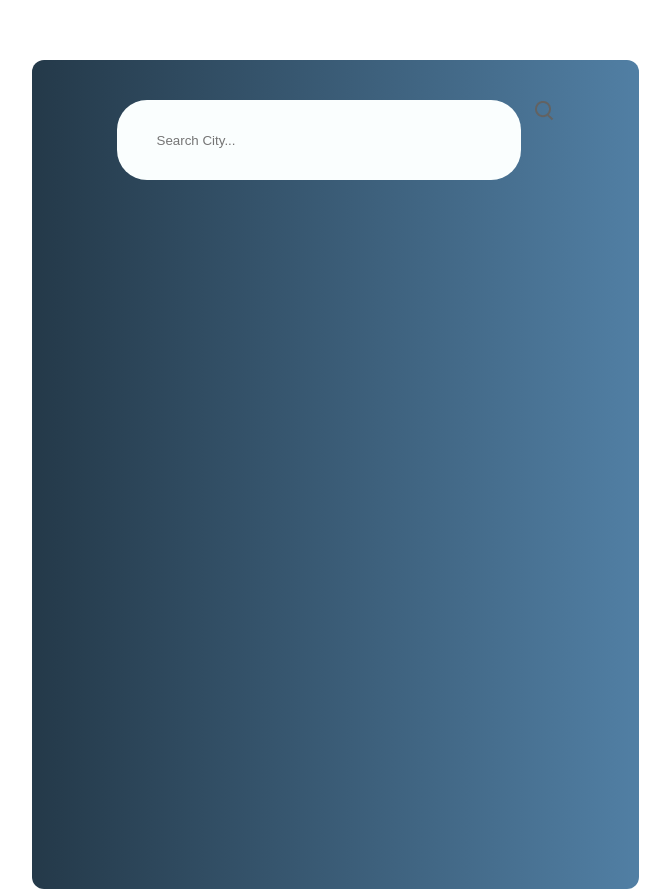
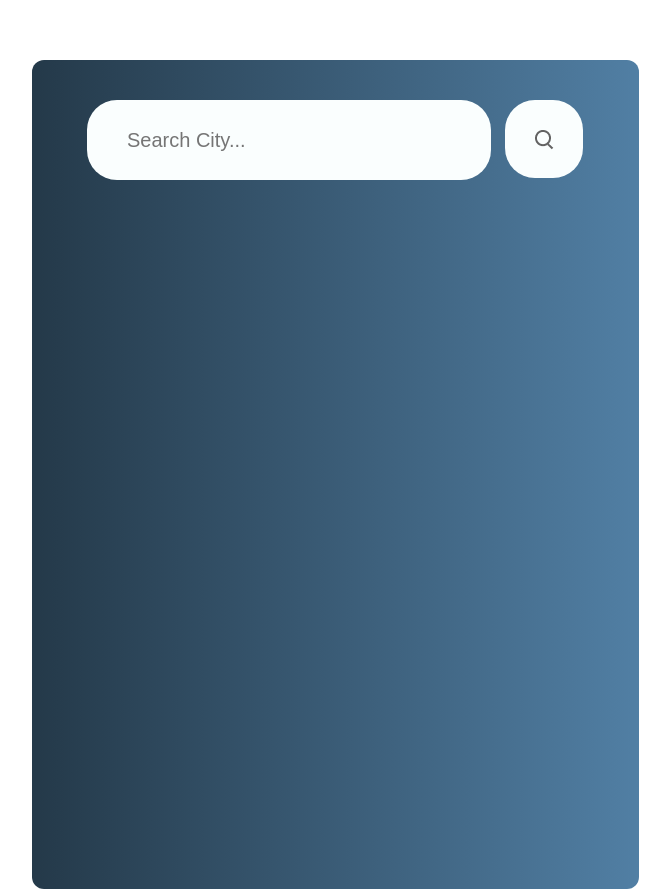
Before and after one commit to campbell-15/WeatherApp, a React (Create React App) app: page / in a window 1280 px wide. Shown: the whole page, without its empty margins (305-975 px from the left). Built offline with nearby package versions, Linux system fonts and the light colour scheme.

Commit message:
added styles

```diff
--- a/src/Components/WeatherApp/WeatherApp.css
+++ b/src/Components/WeatherApp/WeatherApp.css
@@ -24,4 +24,17 @@
     border-radius: 30px;
     padding-left: 40px;
     color: #A8A8A8;
+    font-size: 20px;
+    font-weight: 400;
 }
+
+.search-icon {
+    display: flex;
+    justify-content: center;
+    align-items: center;
+    width: 78px;
+    height: 78px;
+    background: #fafefe;
+    border-radius: 30px;
+    cursor: pointer;
+}
```
